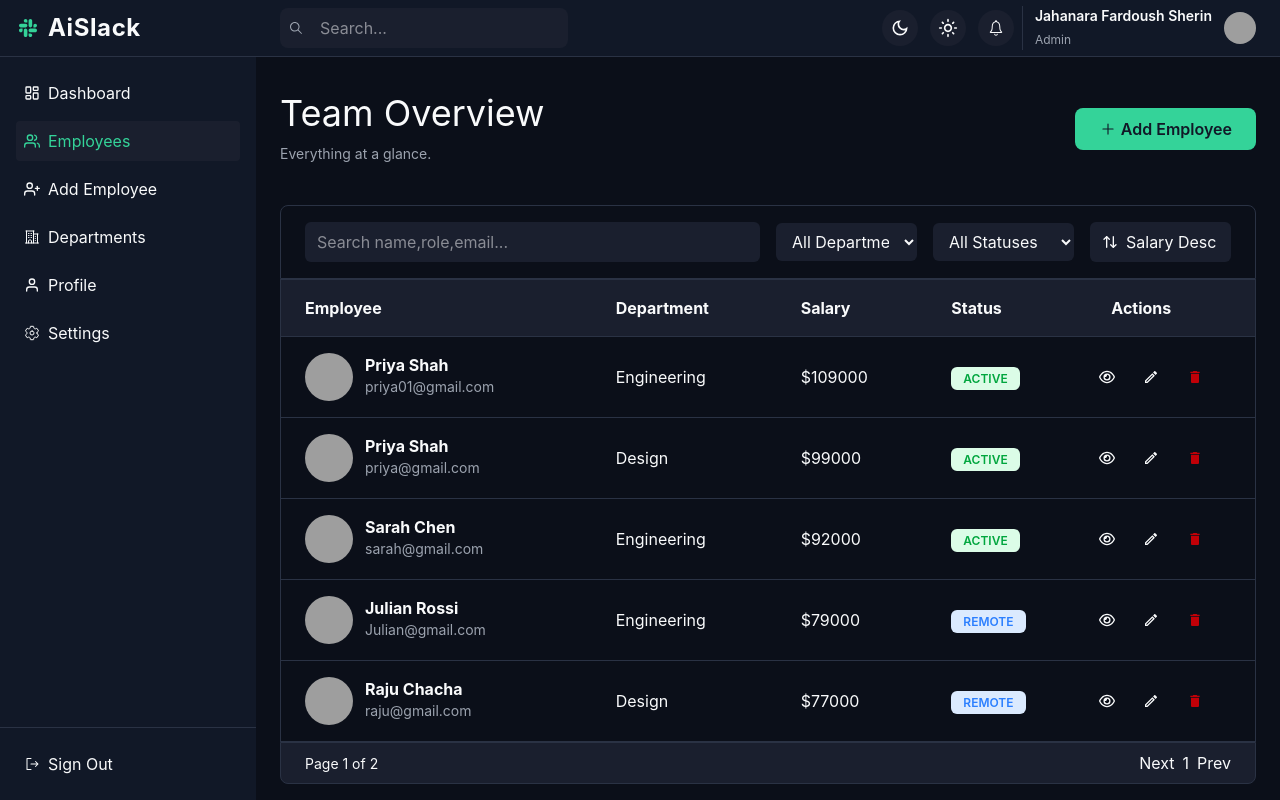
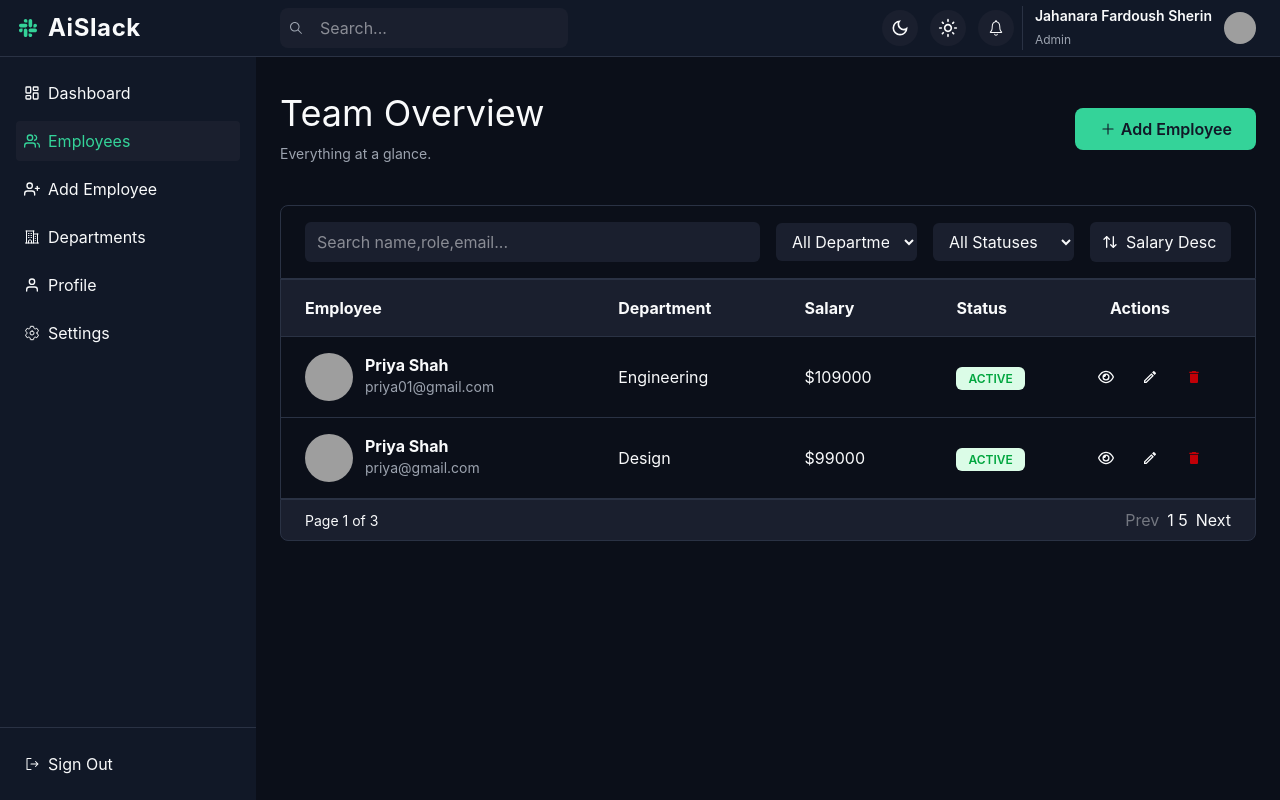
Before and after one commit to fardoush/admin-dashboard, a React (Vite) app: page /employee in a window 1280 px wide. Built offline with nearby package versions, Linux system fonts and the light colour scheme; grey boxes are pictures that could not be loaded.

Commit message:
pagination added

```diff
--- a/src/pages/Employees/Employees.jsx
+++ b/src/pages/Employees/Employees.jsx
@@ -7,8 +7,13 @@ import { LuArrowUpDown } from "react-icons/lu";
 const Employees = () => {
   const [search, setSearch] = useState("");
   const [department, setDepartment] = useState("All");
-  const [status,setStatus] = useState("All")
+  const [status, setStatus] = useState("All");
   const [sortOrder, setSortOrder] = useState("desc");
+  const [currentPage, setCurrentPage] = useState(1);
+  const employeesPerPage = 2;
+  const startIndex = (currentPage - 1) * employeesPerPage;
+  const endIndex = startIndex + employeesPerPage;
+
   const employees = [
     {
       id: 1,
@@ -85,19 +90,23 @@ const Employees = () => {
     const matchesDepartment =
       department === "All" || employee.dept === department;
 
-      const matchesStatus = status === "All" || employee.status === status
+    const matchesStatus = status === "All" || employee.status === status;
 
     return matchesSearch && matchesDepartment && matchesStatus;
   });
 
   // sorting
-  const sortedEmployee = [...filterEmployee].sort((a,b)=>{
-    if(sortOrder === "desc"){
+  const sortedEmployee = [...filterEmployee].sort((a, b) => {
+    if (sortOrder === "desc") {
       return b.salary - a.salary;
     }
 
     return a.salary - b.salary;
-  })
+  });
+
+  // pagination
+  const totalPages = Math.ceil(sortedEmployee.length / employeesPerPage);
+  const currentEmployees = sortedEmployee.slice(startIndex, endIndex);
   return (
     <div>
       <div className="mt-5 mb-10">
@@ -139,22 +148,42 @@ const Employees = () => {
             </select>
           </div>
           <div className="col-span-1">
-            <button onClick={() => setSortOrder(sortOrder === "desc" ? "asc" : "desc")} className=" w-full bg-card px-3 py-2 rounded-md flex items-center gap-2">
+            <button
+              onClick={() =>
+                setSortOrder(sortOrder === "desc" ? "asc" : "desc")}
+              className=" w-full bg-card px-3 py-2 rounded-md flex items-center gap-2">
               <LuArrowUpDown /> Salary {sortOrder === "desc" ? "Desc" : "Asc"}
             </button>
           </div>
         </div>
 
-        <EmployeeTable employees={sortedEmployee} />
+        <EmployeeTable employees={currentEmployees} />
         {/* <EmployeeTable employees={filterEmployee} /> */}
         <div className="flex justify-between items-center gap-2 rounded-b-lg border border-border py-2 px-6 bg-card">
           <div className="">
-            <span className="text-sm">Page 1 of 2</span>
+            <span className="text-sm">Page {currentPage} of {totalPages}</span>
           </div>
           <div className="flex gap-2 items-center">
-            <span className="">Next</span>
-            <span className="">1</span>
-            <span className="">Prev</span>
+            <button
+            disabled ={currentPage === 1}
+              onClick={() =>
+                setCurrentPage(currentPage > 1 ? currentPage - 1 : currentPage)}
+              className="disabled:opacity-40 disabled:cursor-not-allowed">
+              Prev
+            </button>
+            <span className="">
+              {currentPage} {sortedEmployee.length}
+            </span>
+            <button
+            disabled = {currentPage === totalPages}
+              onClick={() =>
+                setCurrentPage(
+                  currentPage < totalPages ? currentPage + 1 : currentPage,
+                )
+              }
+              className="disabled:opacity-40 disabled:cursor-not-allowed">
+              Next
+            </button>
           </div>
         </div>
       </div>
```
